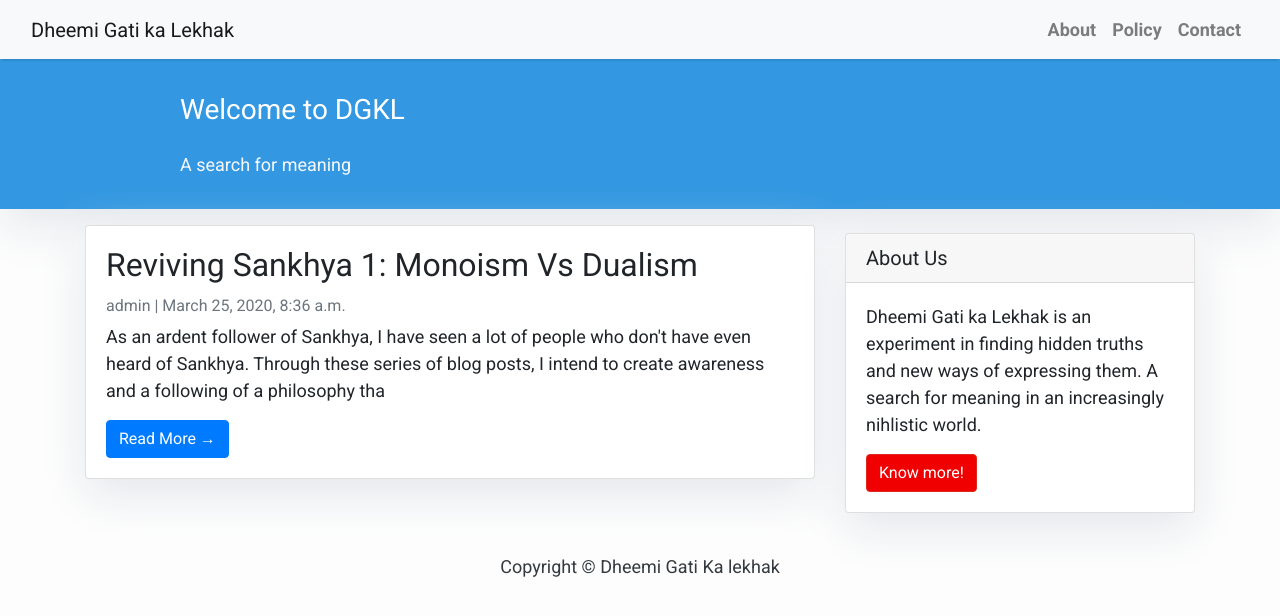
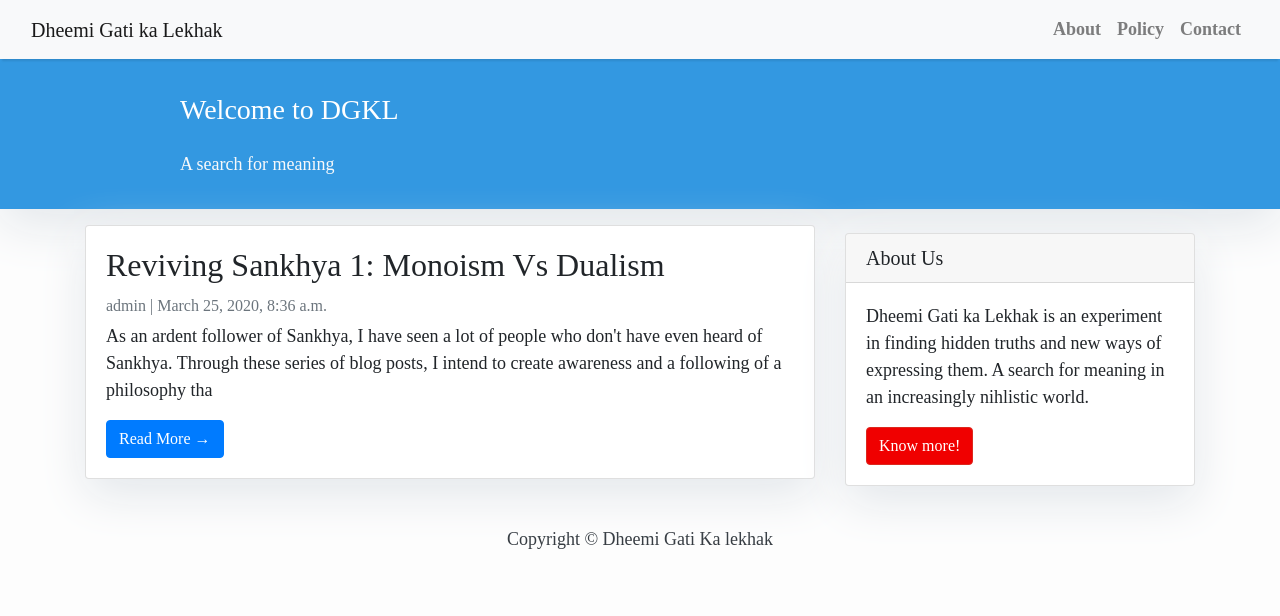
Before and after one commit to Kramadeshak/DGKL, a Django app: page / in a window 1280 px wide. Shown: the top 616 px of the page. Run offline with Django 3.2, Linux system fonts and the light colour scheme; data comes from the database, SQL or seed files in the repository; some libraries are stand-ins or nearby versions.

Commit message:
Experiments with fonts

```diff
--- a/DGKL/templates/base.html
+++ b/DGKL/templates/base.html
@@ -3,7 +3,6 @@
 
 <head>
     <title>Dheemi Gati Ka Lekhak</title>
-    <link href="https://fonts.googleapis.com/css?family=Roboto:400,700" rel="stylesheet" />
     <meta name="google" content="notranslate" />
     <meta name="viewport" content="width=device-width, initial-scale=1" />
     <link rel="stylesheet" href="https://maxcdn.bootstrapcdn.com/bootstrap/4.0.0/css/bootstrap.min.css"
@@ -13,7 +12,8 @@
 <body>
     <style>
         body {
-            font-family: "Roboto", sans-serif;
+            font-family:"Butler_Ultra_Light_Stencil" ;
+            src: local('Butler_Ultra_Light_Stencil'), url("Fonts/Butler_Ultra_Light_Stencil.otf") format("opentype");
             font-size: 17px;
             background-color: #fdfdfd;
         }
--- a/DGKL/templates/index.html
+++ b/DGKL/templates/index.html
@@ -2,7 +2,8 @@
 {% block content %}
 <style>
     body {
-        font-family: "Roboto", sans-serif;
+        font-family:"Butler_ExtraBold_Stencil" ;
+        src: local('Butler_ExtraBold_Stencil'), url("Fonts/Butler_ExtraBold_Stencil.otf") format("opentype");
         font-size: 18px;
         background-color: #fdfdfd;
     }
```
Also changed, not shown: DGKL/templates/Fonts/Butler_Black_Stencil.otf (added), DGKL/templates/Fonts/Butler_Bold_Stencil.otf (added), DGKL/templates/Fonts/Butler_ExtraBold_Stencil.otf (added), DGKL/templates/Fonts/Butler_Light_Stencil.otf (added), DGKL/templates/Fonts/Butler_Medium_Stencil.otf (added), DGKL/templates/Fonts/Butler_Regular_Stencil.otf (added), DGKL/templates/Fonts/Butler_Ultra_Light_Stencil.otf (added).
